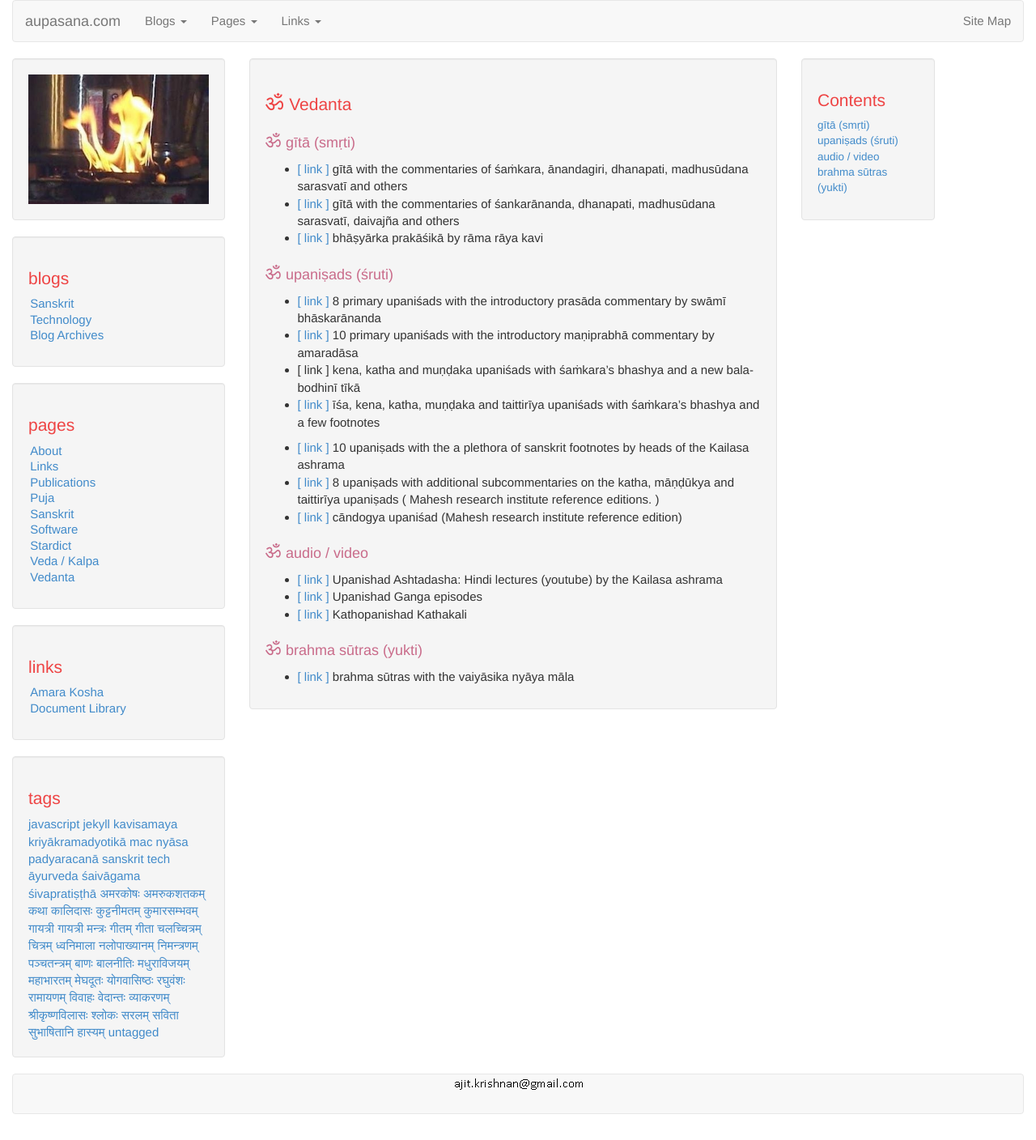
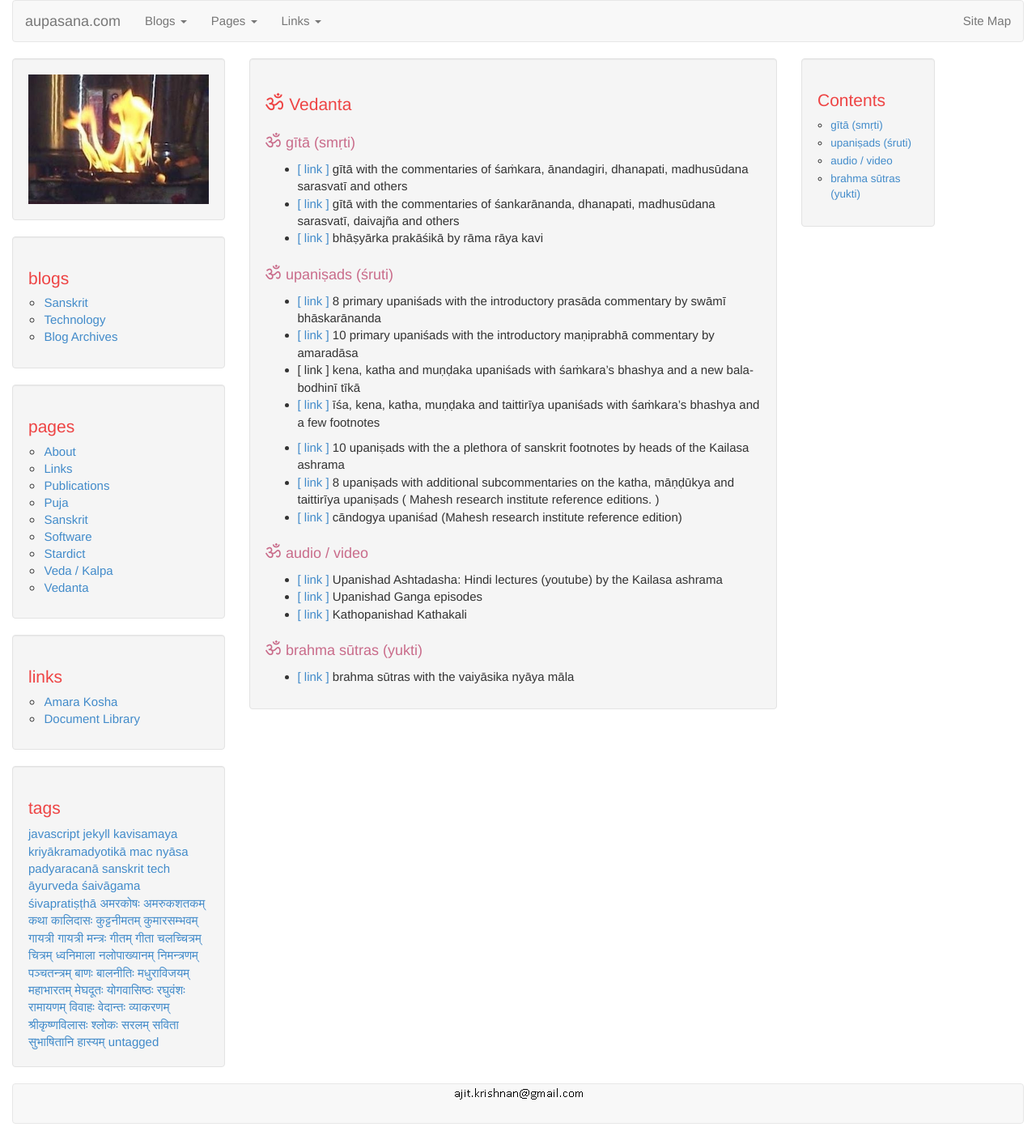
Before and after one commit to aupasana/aupasana.github.io, a Jekyll site: the page built from pages/vedanta.md, in a window 1280 px wide. Shown: the whole page at 81% size. Built offline with Jekyll 4.4.1, drawn with Linux system fonts in a browser that asks for light colours.

Commit message:
theme.css: style toc and sidebar lists

```diff
--- a/css/theme.css
+++ b/css/theme.css
@@ -142,13 +142,12 @@ cite {
 }
 
 #toc ul {
-    margin: 0;
-    padding: 0;
-    list-style: none;
+    padding-left: 1em;
+    list-style-position: outside;
 }
 
 #toc li {
-    padding: 0px 0px;
+  margin: 0.2em;
 }
 
 #toc a {
@@ -209,11 +208,12 @@ cite {
 }
 
 .sidebar ul {
-  padding-left: 0em;
-  list-style:none;
+    padding-left: 1em;
+    list-style-position: outside;
+    list-style-type: circle;
 }
 
 .sidebar li {
-  margin: 0;
-  padding: 0.15em;
+  margin: 0.2em;
+  padding: 0.1em;
 }
```
